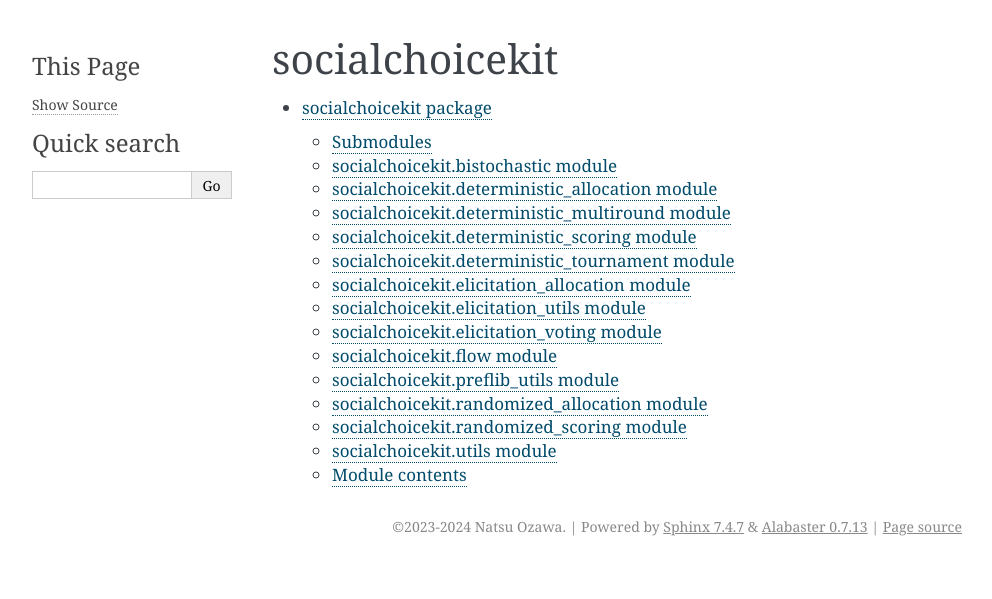
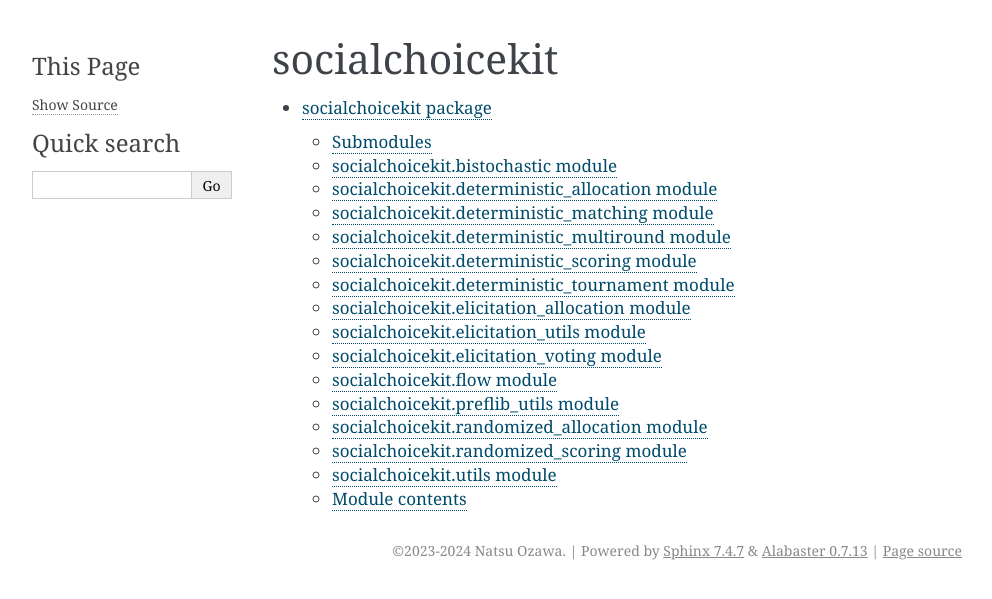
Before and after one commit to natsuozawa/socialchoicekit, a Sphinx documentation site: the page built from docs/modules.rst, in a window 1280 px wide. Shown: the top 599 px of the page, without its empty margins (148-1140 px from the left). Built offline with Sphinx 7.4.7, drawn with Linux system fonts in a browser that asks for light colours.

Commit message:
Update documentation

```diff
--- a/docs/socialchoicekit.rst
+++ b/docs/socialchoicekit.rst
@@ -16,6 +16,14 @@
 ------------------------------------------------
 
 .. automodule:: socialchoicekit.deterministic_allocation
+   :members:
+   :undoc-members:
+   :show-inheritance:
+
+socialchoicekit.deterministic\_matching module
+----------------------------------------------
+
+.. automodule:: socialchoicekit.deterministic_matching
    :members:
    :undoc-members:
    :show-inheritance:
```
